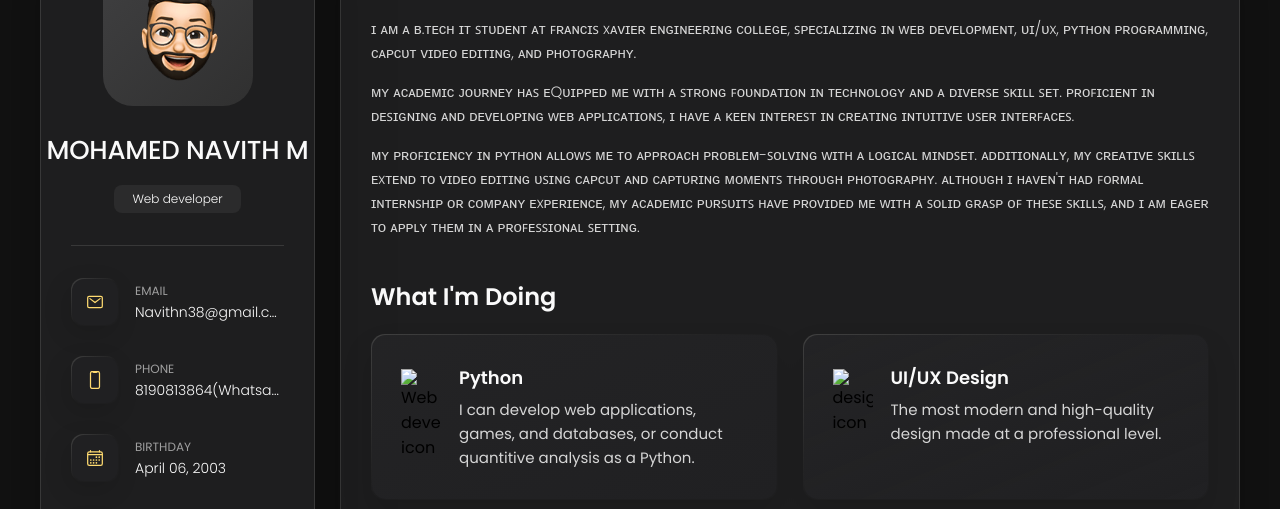
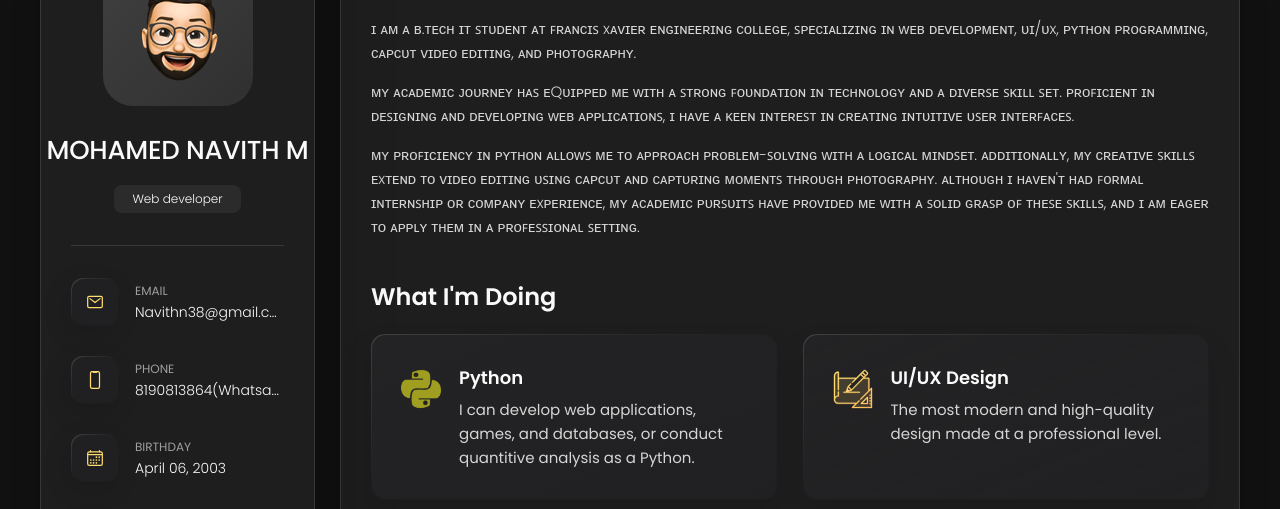
Before and after one commit to NAVITH123/Navith-business-7, a plain HTML site: page index.html in a window 1280 px wide. Shown: the part 162-671 px from the top of the page. Drawn offline with nearby package versions, Linux system fonts and the light colour scheme.

Commit message:
Update index.html

```diff
--- a/index.html
+++ b/index.html
@@ -233,7 +233,7 @@
             <li class="service-item">
 
               <div class="service-icon-box">
-                <img src="./assets/images/py4.png" alt="Web development icon" width="40">
+                <img src="py4.png" alt="Web development icon" width="40">
               </div>
 
               <div class="service-content-box">
@@ -249,7 +249,7 @@
             <li class="service-item">
 
               <div class="service-icon-box">
-                <img src="./assets/images/icon-design.svg
+                <img src="icon-design.svg
                 " alt="design icon" width="40">
               </div>
 
```
